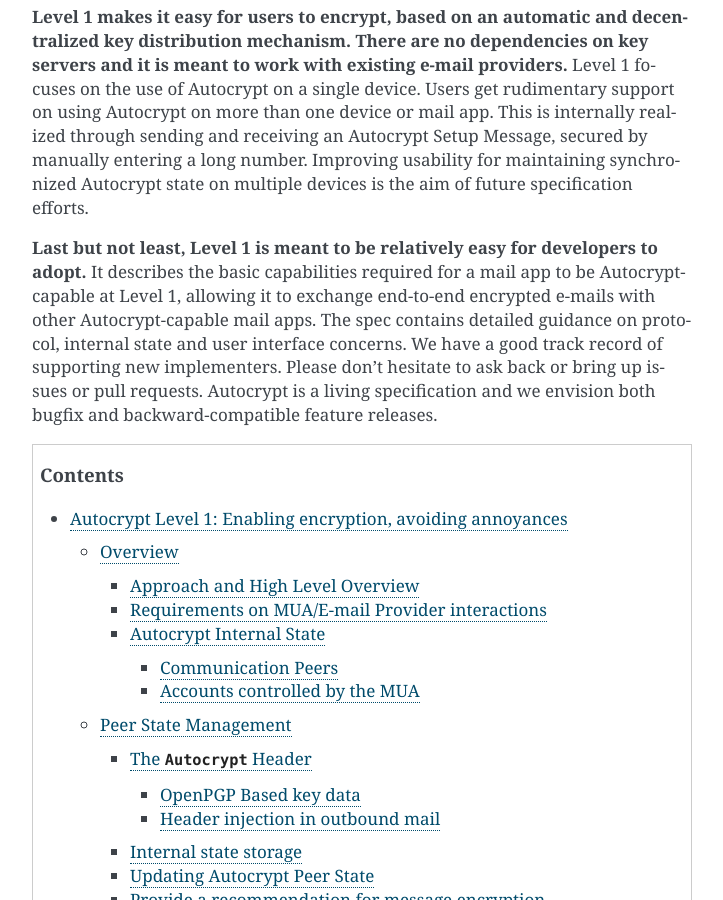
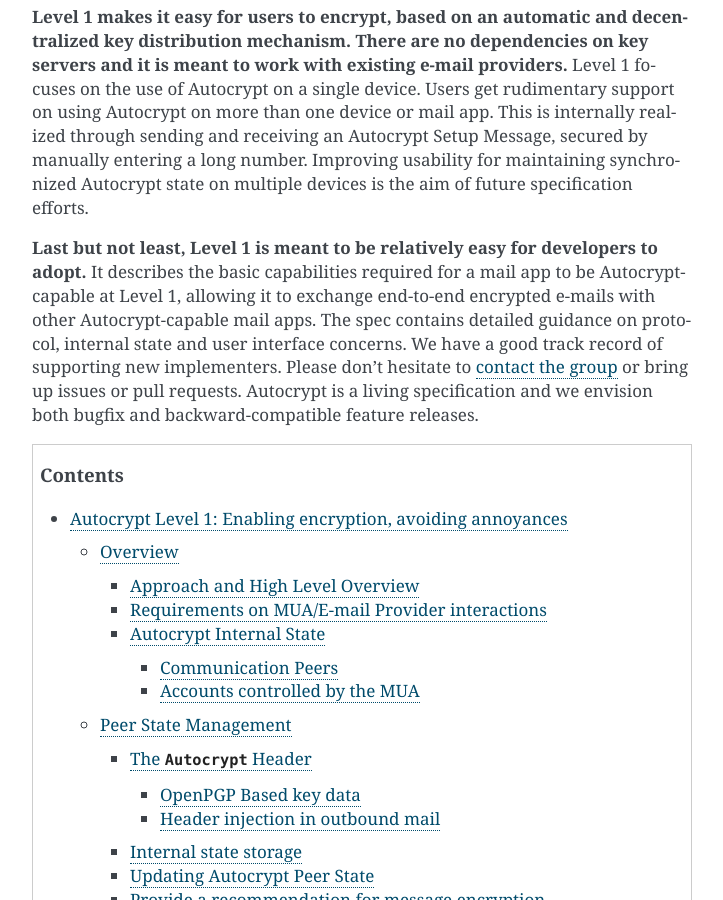
Before and after one commit to autocrypt/autocrypt, a Sphinx documentation site: the page built from doc/level1.rst, in a window 1280 px wide and 900 px high, scrolled down 577 px. Shown: the whole window, without its empty margins (388-1111 px from the left). Built offline with Sphinx 7.4.7, drawn with Linux system fonts in a browser that asks for light colours.

Commit message:
replace "ask back" with link to contacts page on website.
"ask back" sounds weird to me -- maybe it's en_DE?  at any rate, we
shouldn't be suggesting that people contact us without telling them
how.  I think a link directly to the website which we plan to maintain
is the best way to do that reliably.

```diff
--- a/doc/level1.rst
+++ b/doc/level1.rst
@@ -40,9 +40,10 @@
 end-to-end encrypted e-mails with other Autocrypt-capable mail apps. The
 spec contains detailed guidance on protocol, internal state and user
 interface concerns. We have a good track record of supporting new
-implementers. Please don't hesitate to ask back or bring up issues or
-pull requests. Autocrypt is a living specification and we envision both
-bugfix and backward-compatible feature releases.
+implementers. Please don't hesitate to `contact the group
+<https://autocrypt.org/en/latest/contact.html>`_ or bring up issues or
+pull requests. Autocrypt is a living specification and we envision
+both bugfix and backward-compatible feature releases.
 
 .. only:: builder_html
 
```
